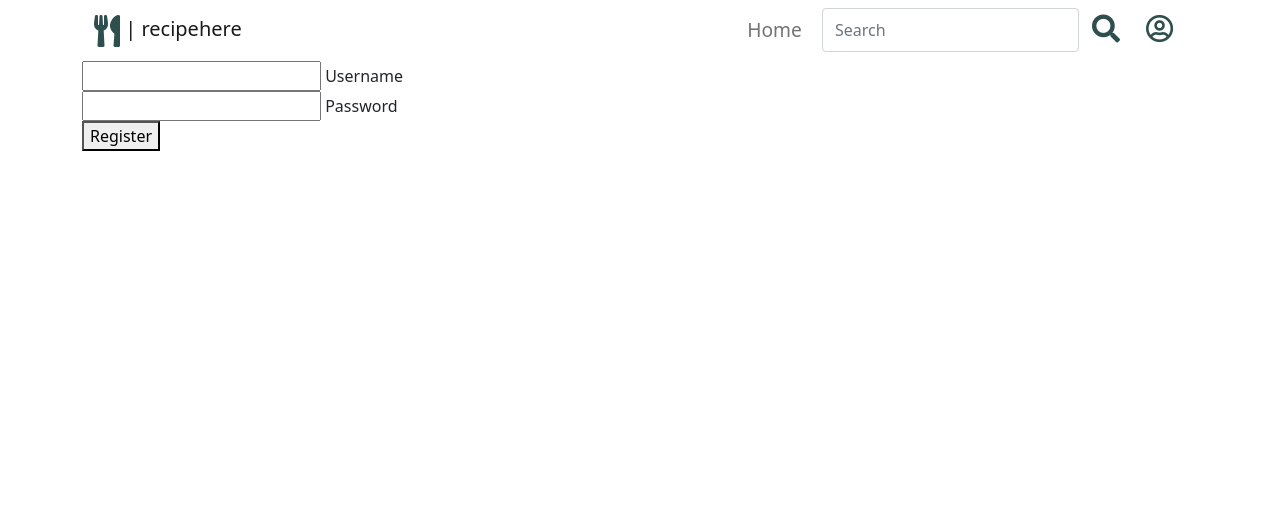
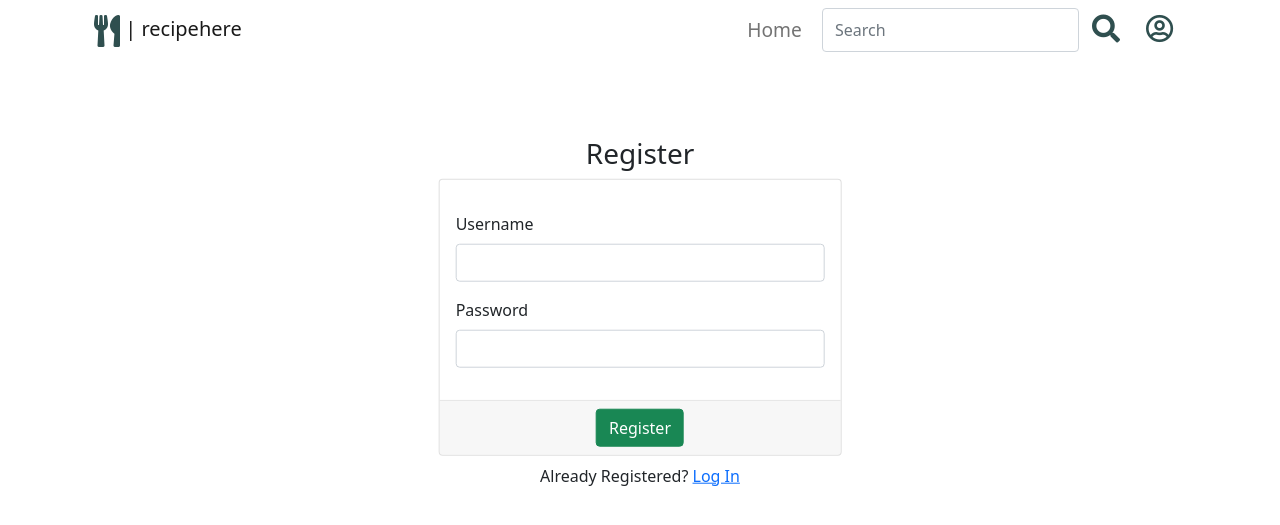
Before and after one commit to pjotrs-osnovskis/recipe-app-ms3-po, a Flask app: page /register in a window 1280 px wide. Shown: the top 525 px of the page. Run offline with Flask 2, Linux system fonts and the light colour scheme; some libraries are stand-ins or nearby versions.

Commit message:
Add styling to Register page

```diff
--- a/static/css/styles.css
+++ b/static/css/styles.css
@@ -1,3 +1,13 @@
+.register-form{
+    position: absolute;
+    top: 40%;
+    left: 50%;
+    transform: translate(-50%, -50%);
+
+}
+
+
+
 /* ------------------ BASE ------------------ */
 
 /* BUTTONS */
--- a/templates/base.html
+++ b/templates/base.html
@@ -99,23 +99,10 @@
         </nav>
     </header>
 
-    <section>
-        <!-- flash messages -->
-        {% with messages = get_flashed_messages() %}
-            {% if messages %}
-                {% for message in messages %}
-                <div class="alert alert-primary" role="alert">
-                    <h1> {{ message }}</h1>
-                    <button type="button" class="btn-close" data-bs-dismiss="alert" aria-label="Close"></button>
-                  </div>
-                {% endfor %}
-            {% endif %}
-        {% endwith %}
-    </section>
 
 
 
-    <main>
+    <main class="container">
         {% block content %}
         {% endblock %}
     </main>
--- a/templates/register.html
+++ b/templates/register.html
@@ -1,34 +1,59 @@
 {% extends "base.html" %}
 {% block content %}
+<div class="row justify-content-center">
+    <div class=" col-md-4 col-sm-12 d-block align-self-center register-form">
+        <div class="text-center">
+            <h3>Register</h3>
+        </div>
 
-<div class="">
+        <div class="card">
+            <section class="ms-3 me-3 mt-3">
+                <!-- flash messages -->
+                {% with messages = get_flashed_messages() %}
+                    {% if messages %}
+                        {% for message in messages %}
+                        <div class="alert alert-danger alert-dismissible fade show" role="alert">
+                            <h5> {{ message }}</h5>
+                            <button type="button" class="btn-close" data-bs-dismiss="alert" aria-label="Close"><span aria-hidden="true"></span></button>
+                          </div>
+                        {% endfor %}
+                    {% endif %}
+                {% endwith %}
+            </section>
+
             <form class="" method="POST" action="{{ url_for('register') }}">
-        <div class="">
                 <!-- username field -->
-            <div class="">
-                <div class="">
-                    <input id="username" name="username" type="text" minlength="5"
-                        maxlength="15" pattern="^[a-zA-Z0-9]{5,15}$" required>
-                    <label for="username">Username</label>
-                </div>
+                <div class="card-body">
+                    <div class="mb-3">
+                        <label for="username" class="form-label">Username</label>
+                        <input class="form-control" id="username" name="username" type="text" minlength="5" maxlength="15"
+                            pattern="^[a-zA-Z0-9]{5,15}$" required>
                     </div>
                     <!-- password field -->
-            <div class="">
-                <div class="">
-                    <input id="password" name="password" type="password" minlength="5"
-                        maxlength="15"  pattern="^[a-zA-Z0-9]{5,15}$" required>
-                    <label for="password">Password</label>
+                    <div class="mb-3">
+                        <label for="password" class="form-label">Password</label>
+                        <input class="form-control" id="password" name="password" type="password" minlength="5" maxlength="15"
+                            pattern="^[a-zA-Z0-9]{5,15}$" required>
                     </div>
                 </div>
                 <!-- register button -->
-            <div class="">
-                <button type="submit" >
+                <div class="card-footer text-center">
+                    <button class="btn btn-success" type="submit">
                         Register</i>
                     </button>
                 </div>
-        </div>
             </form>
         </div>
+        <div class="row">
+            <div class="col mt-2">
+                <p class="text-center">
+                    Already Registered?
+                    <a href="#" class="">Log In</a>
+                </p>
+            </div>
+        </div>
 
+    </div>
+</div>
 
 {% endblock %}
```
Lines whose indentation alone changed are shown as unchanged.
